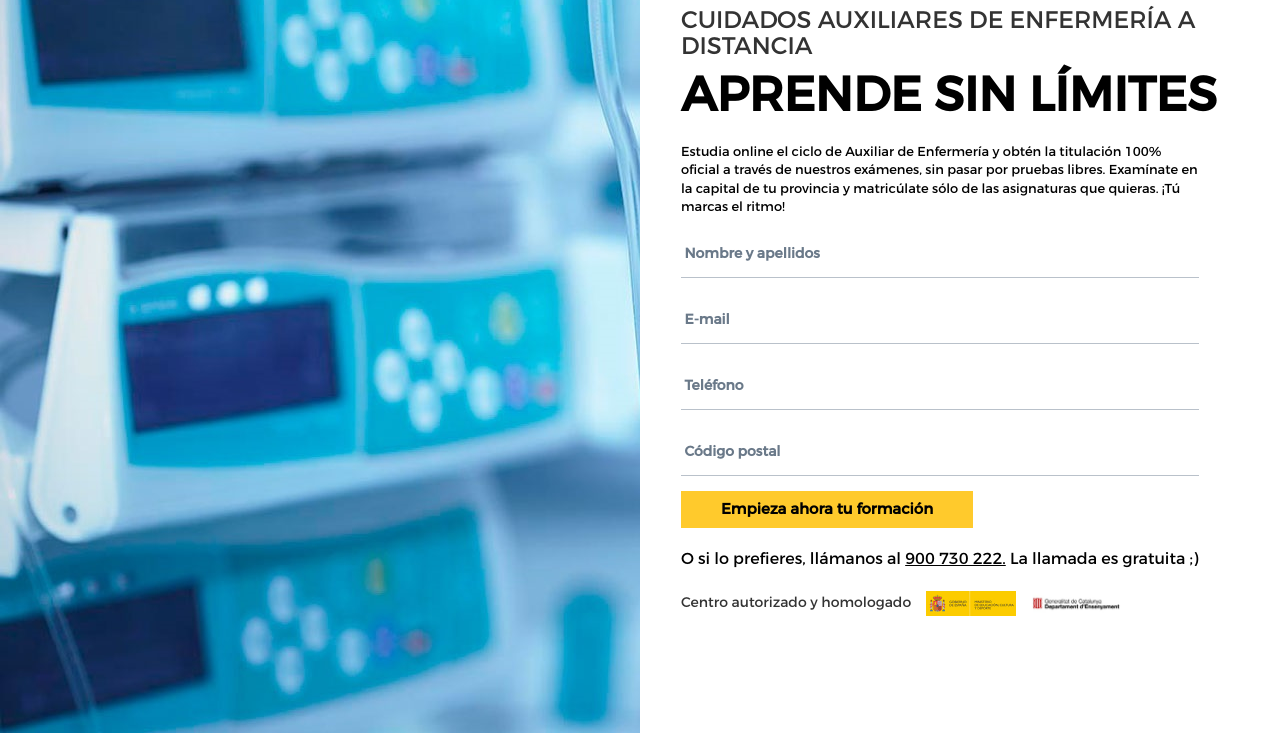
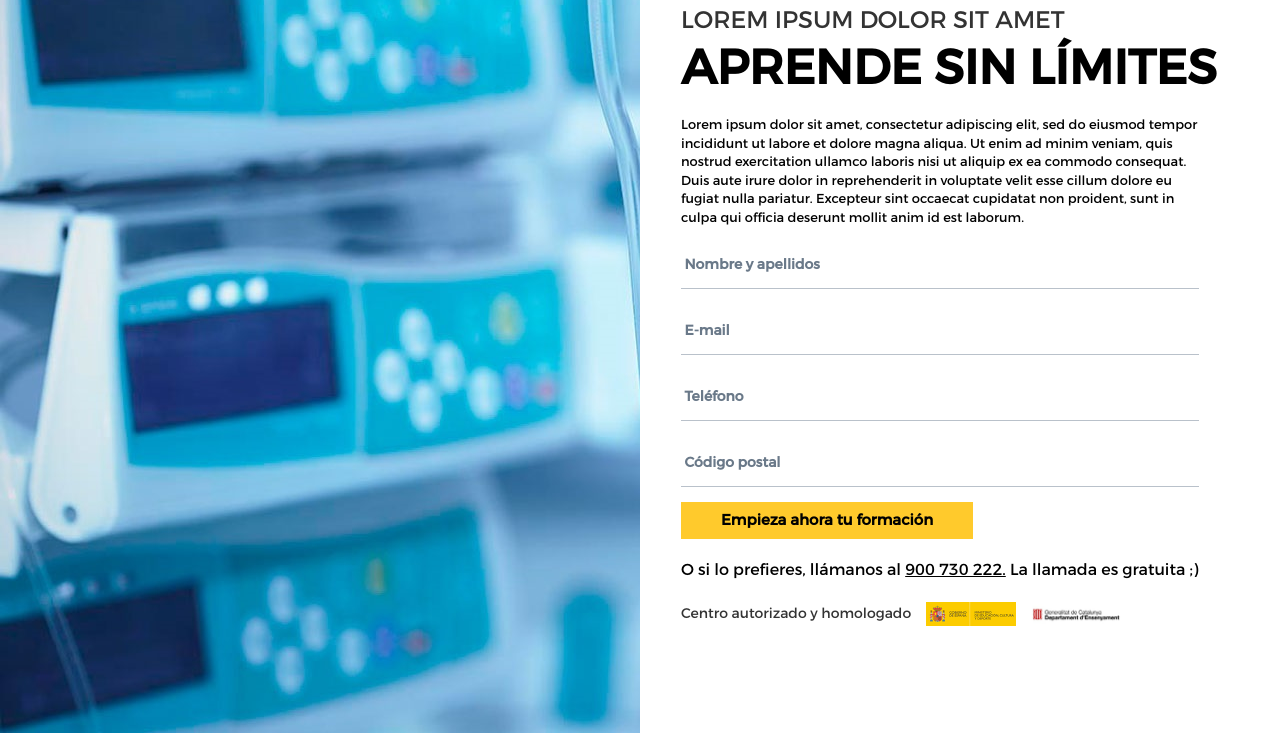
Before and after one commit to Shauku/WebGLExperiment, a plain HTML site: page index.html in a window 1280 px wide. Shown: the part 67-806 px from the top of the page. Drawn offline with nearby package versions, Linux system fonts and the light colour scheme; animation ran at ten frames a second.

Commit message:
Update index.html

```diff
--- a/index.html
+++ b/index.html
@@ -77,12 +77,12 @@
         <div class="col-xs-6 contingut">
           <header>
             <img src="images/image001.png">
-            <h2>cuidados auxiliares de enfermería a distancia</h2>
+            <h2>lorem ipsum dolor sit amet</h2>
             <h1 class="smallh1">aprende sin límites</h1>
             <h1 class="bigh1">aprende <br/>sin límites</h1>
           </header>
           <main>
-            <p>Estudia online el ciclo de Auxiliar de Enfermería y obtén la titulación 100% oficial a través de nuestros exámenes, sin pasar por pruebas libres. Examínate en la capital de tu provincia y matricúlate sólo de las asignaturas que quieras. ¡Tú marcas el ritmo!</p>
+            <p>Lorem ipsum dolor sit amet, consectetur adipiscing elit, sed do eiusmod tempor incididunt ut labore et dolore magna aliqua. Ut enim ad minim veniam, quis nostrud exercitation ullamco laboris nisi ut aliquip ex ea commodo consequat. Duis aute irure dolor in reprehenderit in voluptate velit esse cillum dolore eu fugiat nulla pariatur. Excepteur sint occaecat cupidatat non proident, sunt in culpa qui officia deserunt mollit anim id est laborum.</p>
             <form id="contact" action="">
               <span class="input input--hoshi">
                 <input id="Nombre" name="Nombre" class="input__field input__field--hoshi" type="text"/>
```
